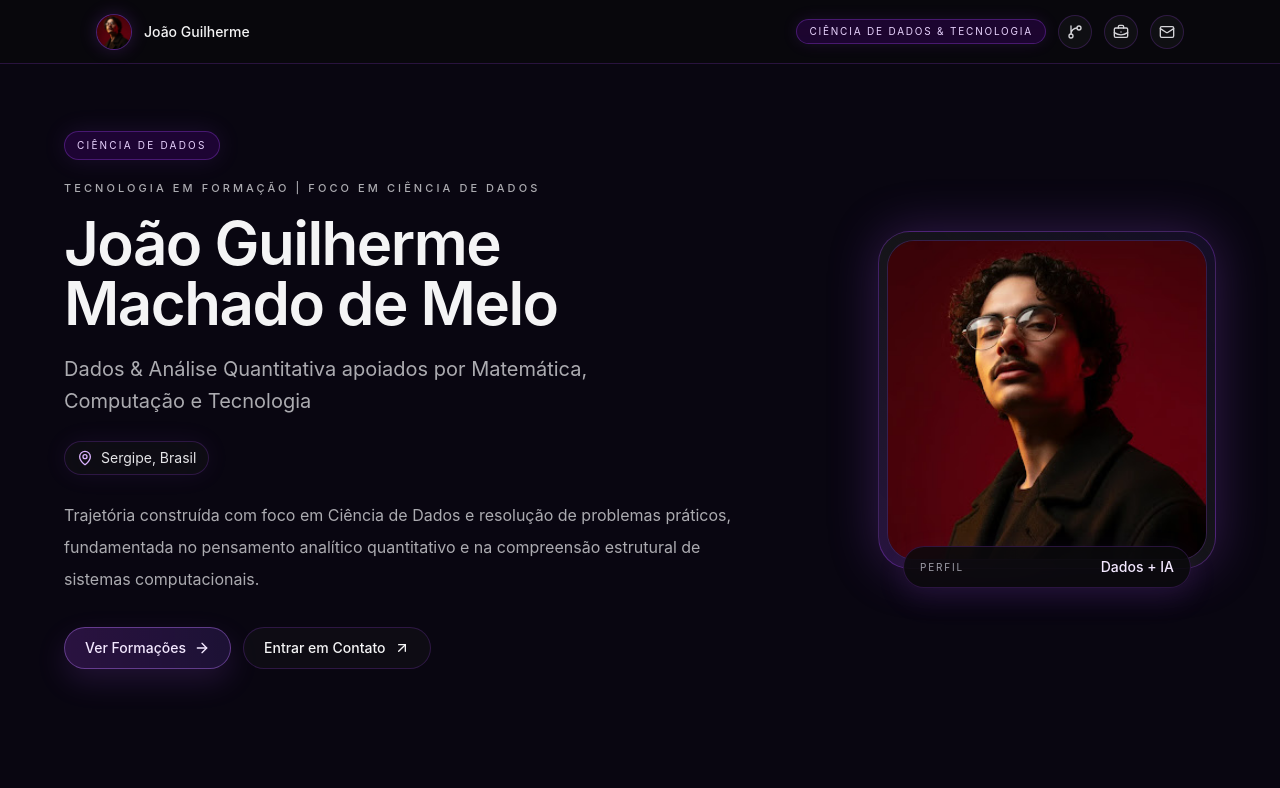
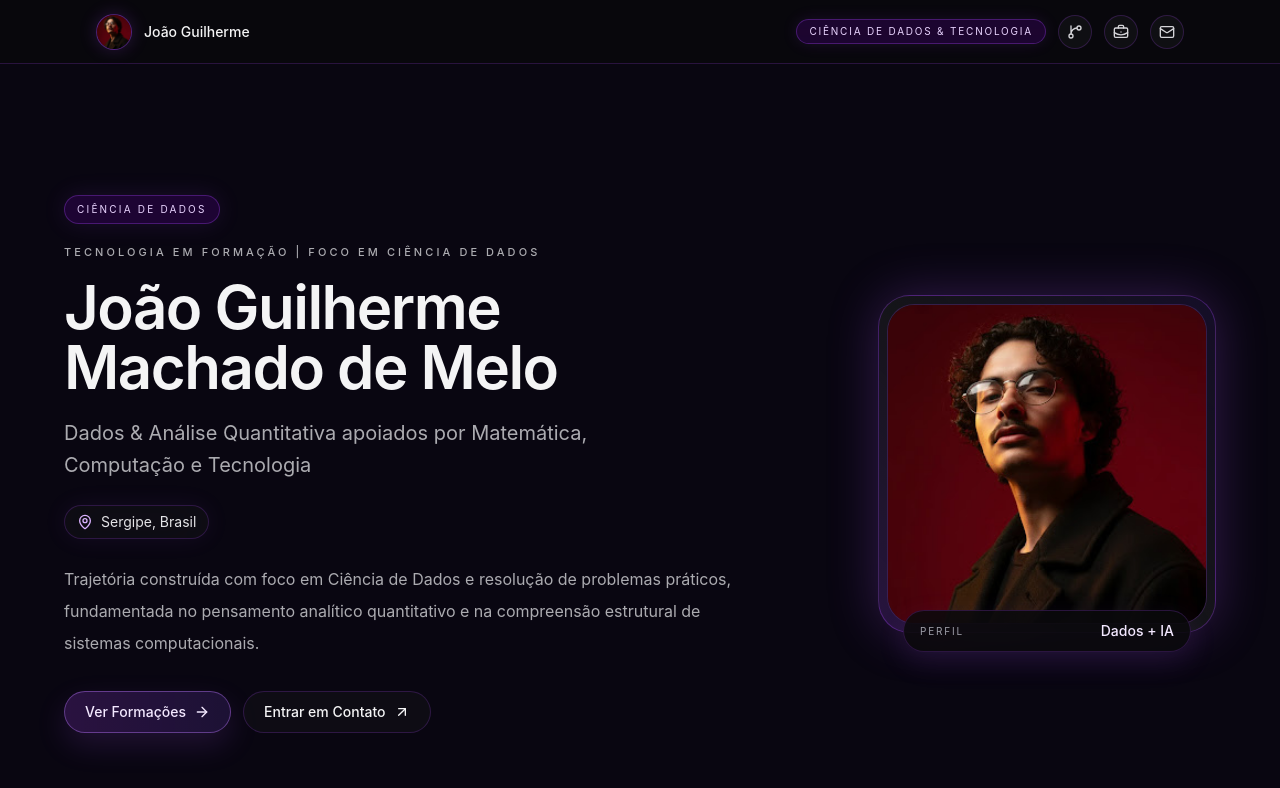
Before and after one commit to bluejaem/Portfolio, a React (Vite) app: page / in a window 1280 px wide. Shown: the top 788 px of the page. Built offline with nearby package versions, Linux system fonts and the light colour scheme.

Commit message:
commit 20

```diff
--- a/src/index.css
+++ b/src/index.css
@@ -13,6 +13,7 @@
 
 html {
   scroll-behavior: smooth;
+  scroll-padding-top: 5rem;
 }
 
 html,
@@ -42,6 +43,10 @@
   box-sizing: border-box;
 }
 
+section {
+  scroll-margin-top: 5rem;
+}
+
 html::-webkit-scrollbar {
   width: 10px;
 }
```
